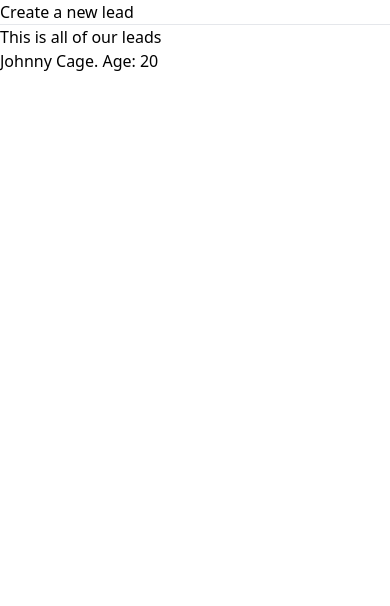
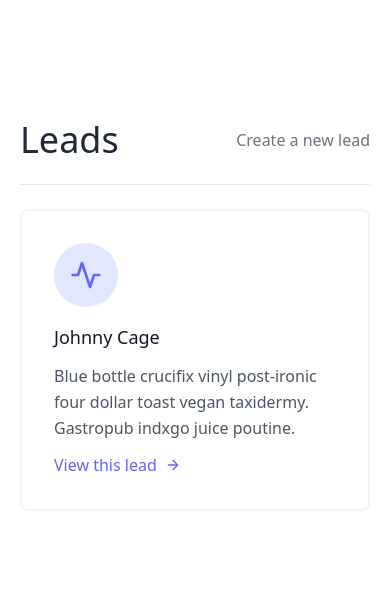
Before and after one commit to mykytaolin/CRM2, a Django app: page /website/ in a window 390 px wide. Shown: the part 168-774 px from the top of the page. Run offline with Django 5.2, Linux system fonts and the light colour scheme; data comes from the database, SQL or seed files in the repository; both versions use the stored data as it was after the commit; some libraries are stand-ins or nearby versions.

Commit message:
Upgrade the style of templates

```diff
--- a/templates/website/lead_list.html
+++ b/templates/website/lead_list.html
@@ -1,12 +1,43 @@
 {% extends "base.html" %}
 {% block content %}
 
-<a href="{% url 'website:lead-create' %}">Create a new lead</a>
-    <hr />
-    <h1> This is all of our leads</h1>
-    {% for lead in leads %}
-        <div class="lead">
-            <a href="{% url 'website:lead-detail' lead.pk %}">{{ lead.first_name }} {{ lead.last_name }}</a>. Age: {{ lead.age }}
-        </div>
+<section class="text-gray-600 body-font">
+  <div class="container px-5 py-24 mx-auto flex flex-wrap">
+  <div class="w-full mb-6 py-6 flex justify-between items-center border-b border-gray-200">
+      <div>
+          <h1 class=" text-4xl text-gray-800"> Leads</h1>
+      </div>
+      <div>
+          <a class="text-gray-500 hover:text-blue-500" href="{% url 'website:lead-create' %}">Create a new lead</a>
+      </div>
+  </div>
+    <div class="flex flex-wrap -m-4">
+        {% for lead in leads %}
+          <div class="p-4 lg:w-1/2 md:w-full">
+            <div class="flex border-2 rounded-lg border-gray-200 border-opacity-50 p-8 sm:flex-row flex-col">
+              <div class="w-16 h-16 sm:mr-8 sm:mb-0 mb-4 inline-flex items-center justify-center rounded-full bg-indigo-100 text-indigo-500 flex-shrink-0">
+                <svg fill="none" stroke="currentColor" stroke-linecap="round" stroke-linejoin="round" stroke-width="2" class="w-8 h-8" viewBox="0 0 24 24">
+                  <path d="M22 12h-4l-3 9L9 3l-3 9H2"></path>
+                </svg>
+              </div>
+              <div class="flex-grow">
+                <h2 class="text-gray-900 text-lg title-font font-medium mb-3">
+                    {{ lead.first_name }} {{ lead.last_name }}
+                </h2>
+                <p class="leading-relaxed text-base">
+                    Blue bottle crucifix vinyl post-ironic four dollar toast vegan taxidermy. Gastropub indxgo juice poutine.
+                </p>
+                <a href="{% url 'website:lead-detail' lead.pk %}" class="mt-3 text-indigo-500 inline-flex items-center">
+                    View this lead
+                  <svg fill="none" stroke="currentColor" stroke-linecap="round" stroke-linejoin="round" stroke-width="2" class="w-4 h-4 ml-2" viewBox="0 0 24 24">
+                    <path d="M5 12h14M12 5l7 7-7 7"></path>
+                  </svg>
+                </a>
+              </div>
+            </div>
+          </div>
     {% endfor %}
+    </div>
+  </div>
+</section>
 {% endblock content %}
```
Also changed, not shown: templates/website/lead_detail.html (+37 -0 lines), templates/website/lead_update.html (+33 -0 lines), db.sqlite3.
